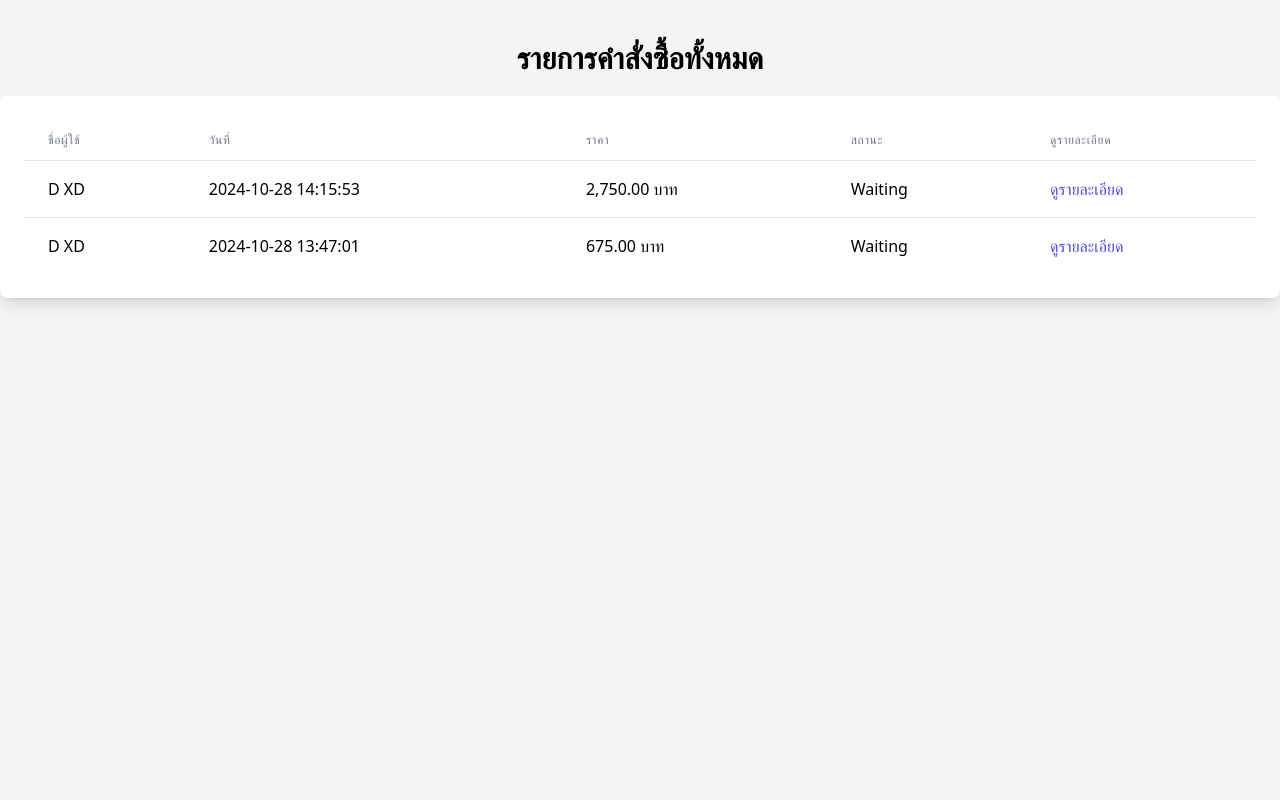
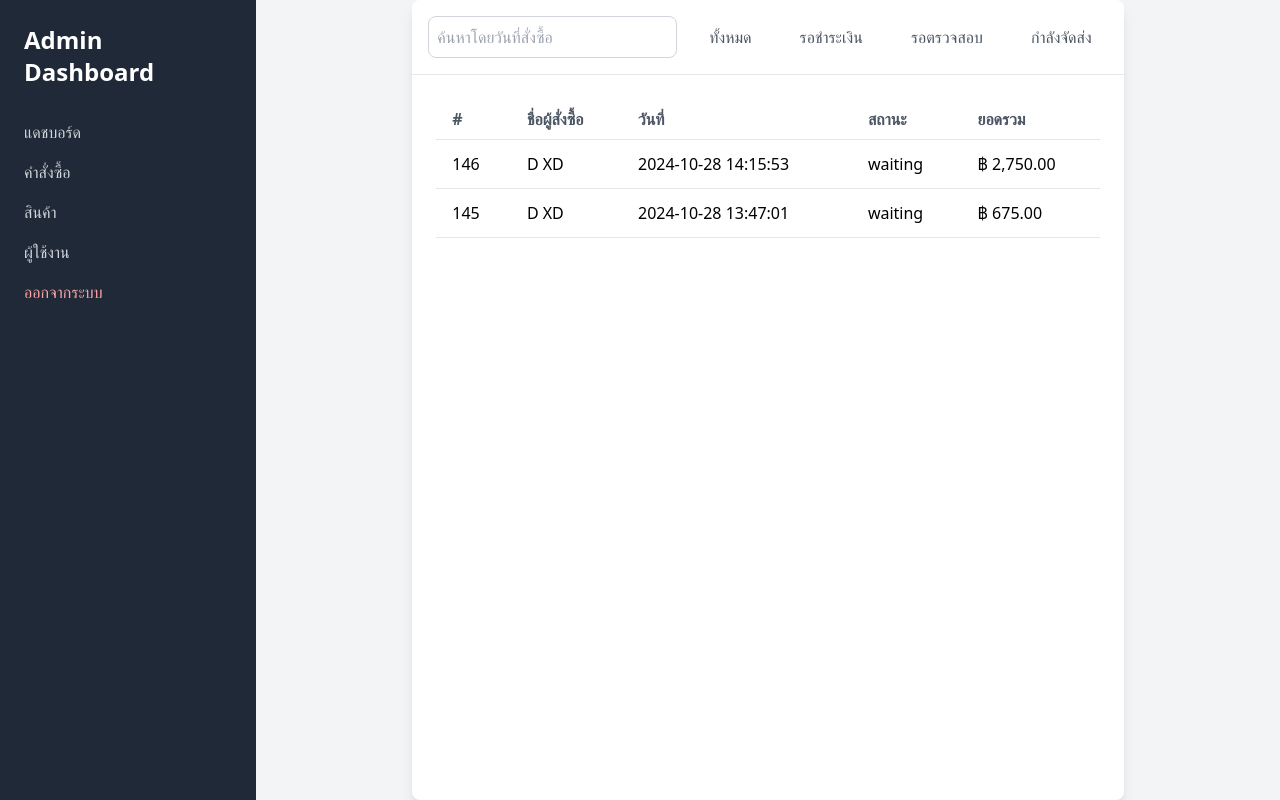
Before and after one commit to MyDXD/Project_Zen, a PHP site: page /admin/manage_oders.php in a window 1280 px wide. Run offline with PHP 8.4, Linux system fonts and the light colour scheme; a user stored in the database is signed in; data comes from the database, SQL or seed files in the repository; data that the repository does not hold is empty; some libraries are stand-ins or nearby versions.

Commit message:
page manage orders admin

```diff
--- a/admin/manage_oders.php
+++ b/admin/manage_oders.php
@@ -2,76 +2,99 @@
 include "../dbconnect.php";
 session_start();
 
-// ตรวจสอบว่าเป็น admin หรือไม่
 if (!isset($_SESSION['role']) || $_SESSION['role'] !== 'admin') {
     header("Location: ../login_form.php");
     exit();
-}
-
-
-// การค้นหาคำสั่งซื้อทั้งหมด
-$order_query = "
-    SELECT orders.order_id, orders.total_price, orders.order_status, orders.order_date, orders.payment_slip, userdata.first_name , userdata.last_name
-    FROM orders
-    JOIN userdata ON orders.user_id = userdata.user_id
-    WHERE orders.order_date LIKE '%$search%'
-    ORDER BY orders.order_date DESC
-";
-$result = mysqli_query($conn, $order_query);
-
-$result = mysqli_query($conn, $order_query);
-?>
+} ?>
 
 <!DOCTYPE html>
-<html lang="th">
+<html lang="en">
 
 <head>
     <meta charset="UTF-8">
     <meta name="viewport" content="width=device-width, initial-scale=1.0">
-    <title>Manage Orders</title>
-    <script src="https://cdn.tailwindcss.com"></script>
+    <title>Manage Order</title>
+    <link href="https://cdn.jsdelivr.net/npm/tailwindcss@2.2.19/dist/tailwind.min.css" rel="stylesheet">
 </head>
 
 <body class="bg-gray-100">
+    <div class="flex w-full h-screen"> <!-- ตั้งค่าความสูงเต็มหน้าจอ -->
 
-    <div class="container mx-auto mt-10">
-        <h1 class="text-3xl font-bold mb-5 text-center">รายการคำสั่งซื้อทั้งหมด</h1>
+        <?php include 'sidebar.php'; ?>
 
-        <?php if (mysqli_num_rows($result) > 0): ?>
-            <div class="bg-white p-6 rounded-lg shadow-lg">
-                <table class="min-w-full divide-y divide-gray-200">
+        <div class="max-w-4xl mx-auto bg-white shadow-lg rounded-lg">
+
+            <!-- Search & Slide Tabs -->
+            <div class="p-4 border-b border-gray-200 flex items-center">
+                <form method="GET" action="" class="flex-1">
+                    <input type="text" name="search" placeholder="ค้นหาโดยวันที่สั่งซื้อ"
+                        class="p-2 border border-gray-300 rounded-lg w-full">
+                </form>
+                <div class="flex ml-4 space-x-4">
+                    <button class="py-2 px-4 text-gray-600 hover:text-blue-500 focus:outline-none"
+                        onclick="filterOrders('all')">ทั้งหมด</button>
+                    <button class="py-2 px-4 text-gray-600 hover:text-blue-500 focus:outline-none"
+                        onclick="filterOrders('pending')">รอชำระเงิน</button>
+                    <button class="py-2 px-4 text-gray-600 hover:text-blue-500 focus:outline-none"
+                        onclick="filterOrders('checking')">รอตรวจสอบ</button>
+                    <button class="py-2 px-4 text-gray-600 hover:text-blue-500 focus:outline-none"
+                        onclick="filterOrders('shipping')">กำลังจัดส่ง</button>
+                </div>
+            </div>
+
+            <!-- Orders Table -->
+            <div id="orders-table" class="p-6">
+                <table class="w-full table-auto text-left">
                     <thead>
-                        <tr>
-                            <th class="px-6 py-3 text-left text-xs font-medium text-gray-500 uppercase tracking-wider">ชื่อผู้ใช้</th>
-                            <th class="px-6 py-3 text-left text-xs font-medium text-gray-500 uppercase tracking-wider">วันที่</th>
-                            <th class="px-6 py-3 text-left text-xs font-medium text-gray-500 uppercase tracking-wider">ราคา</th>
-                            <th class="px-6 py-3 text-left text-xs font-medium text-gray-500 uppercase tracking-wider">สถานะ</th>
-                            <th class="px-6 py-3 text-left text-xs font-medium text-gray-500 uppercase tracking-wider">ดูรายละเอียด</th>
+                        <tr class="text-gray-600 border-b border-gray-200">
+                            <th class="py-2 px-4">#</th>
+                            <th class="py-2 px-4">ชื่อผู้สั่งซื้อ</th>
+                            <th class="py-2 px-4">วันที่</th>
+                            <th class="py-2 px-4">สถานะ</th>
+                            <th class="py-2 px-4">ยอดรวม</th>
                         </tr>
                     </thead>
-                    <tbody class="bg-white divide-y divide-gray-200">
-    <?php while ($row = mysqli_fetch_assoc($result)): ?>
-        <tr>
-        <td class="px-6 py-4 whitespace-nowrap"><?php echo htmlspecialchars($row['first_name'] . ' ' . $row['last_name']); ?></td>
-        <td class="px-6 py-4 whitespace-nowrap"><?php echo htmlspecialchars($row['order_date'] ?? 'ไม่ระบุ'); ?></td>
-            <td class="px-6 py-4 whitespace-nowrap"><?php echo number_format($row['total_price'], 2); ?> บาท</td>
-            <td class="px-6 py-4 whitespace-nowrap"><?php echo ucfirst(htmlspecialchars($row['order_status'] ?? 'ไม่ระบุ')); ?></td>
-            <td class="px-6 py-4 whitespace-nowrap">
-                <a href="order_detail.php?order_id=<?php echo htmlspecialchars($row['order_id']); ?>" class="text-indigo-600 hover:text-indigo-900">
-                    ดูรายละเอียด
-                </a>
-            </td>
-        </tr>
-    <?php endwhile; ?>
-</tbody>
+                    <tbody>
+                        <?php
 
+                        // ดึงค่า search จากฟอร์ม (ถ้ามี)
+                        $search = isset($_GET['search']) ? $_GET['search'] : '';
+
+                        // Query คำสั่งซื้อ
+                        $order_query = "
+                        SELECT orders.order_id, orders.total_price, orders.order_status, orders.order_date, userdata.first_name, userdata.last_name
+                        FROM orders
+                        JOIN userdata ON orders.user_id = userdata.user_id
+                        WHERE orders.order_date LIKE '%$search%'
+                        ORDER BY orders.order_date DESC
+                    ";
+                        $result = mysqli_query($conn, $order_query);
+
+                        if (mysqli_num_rows($result) > 0) {
+                            while ($row = mysqli_fetch_assoc($result)) {
+                                echo "<tr class='border-b'>";
+                                echo "<td class='py-3 px-4'>" . $row['order_id'] . "</td>";
+                                echo "<td class='py-3 px-4'>" . $row['first_name'] . " " . $row['last_name'] . "</td>";
+                                echo "<td class='py-3 px-4'>" . $row['order_date'] . "</td>";
+                                echo "<td class='py-3 px-4'>" . $row['order_status'] . "</td>";
+                                echo "<td class='py-3 px-4'>฿ " . number_format($row['total_price'], 2) . "</td>";
+                                echo "</tr>";
+                            }
+                        } else {
+                            echo "<tr><td colspan='5' class='py-3 px-4 text-center text-gray-500'>ไม่มีคำสั่งซื้อที่ค้นหา</td></tr>";
+                        }
+                        ?>
+                    </tbody>
                 </table>
             </div>
-        <?php else: ?>
-            <p class="text-center text-gray-500">ไม่มีคำสั่งซื้อในขณะนี้</p>
-        <?php endif; ?>
+        </div>
     </div>
-
+    <script>
+        function filterOrders(status) {
+            console.log(`Filtering orders by status: ${status}`);
+            // Logic การกรองสถานะ order สามารถใส่ได้เพิ่มเติมภายหลัง
+        }
+    </script>
 </body>
 
 </html>
```
Also changed, not shown: payment_slip/672ee9d32d2abS__60702737.jpg (added), payment_slip/672ee9e249797S__60702737.jpg (added), payment_slip/672ee9eb41140chipichapa.jpg (added), payment_slip/672eea1f922c9chipichapa.jpg (added).
